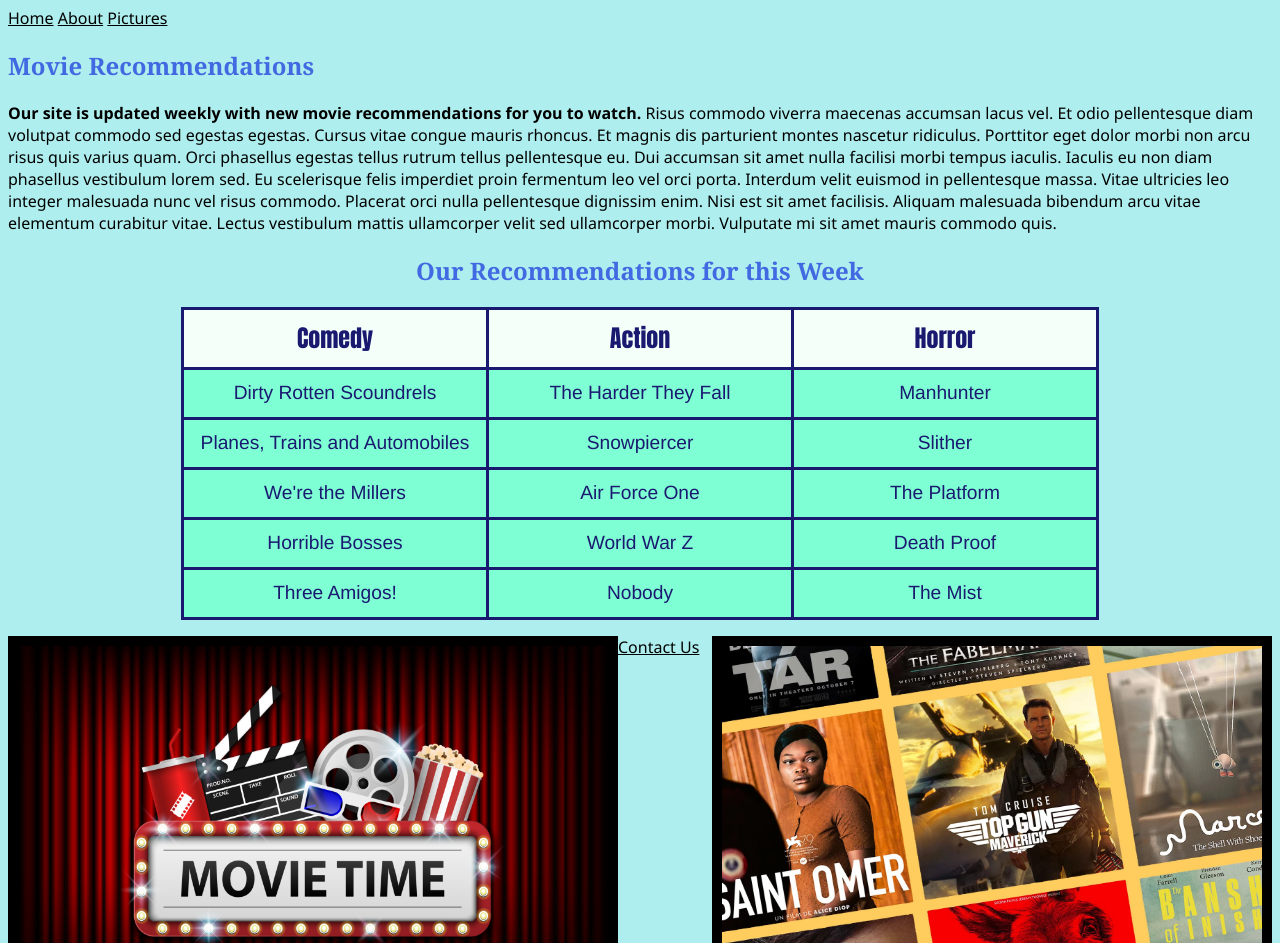
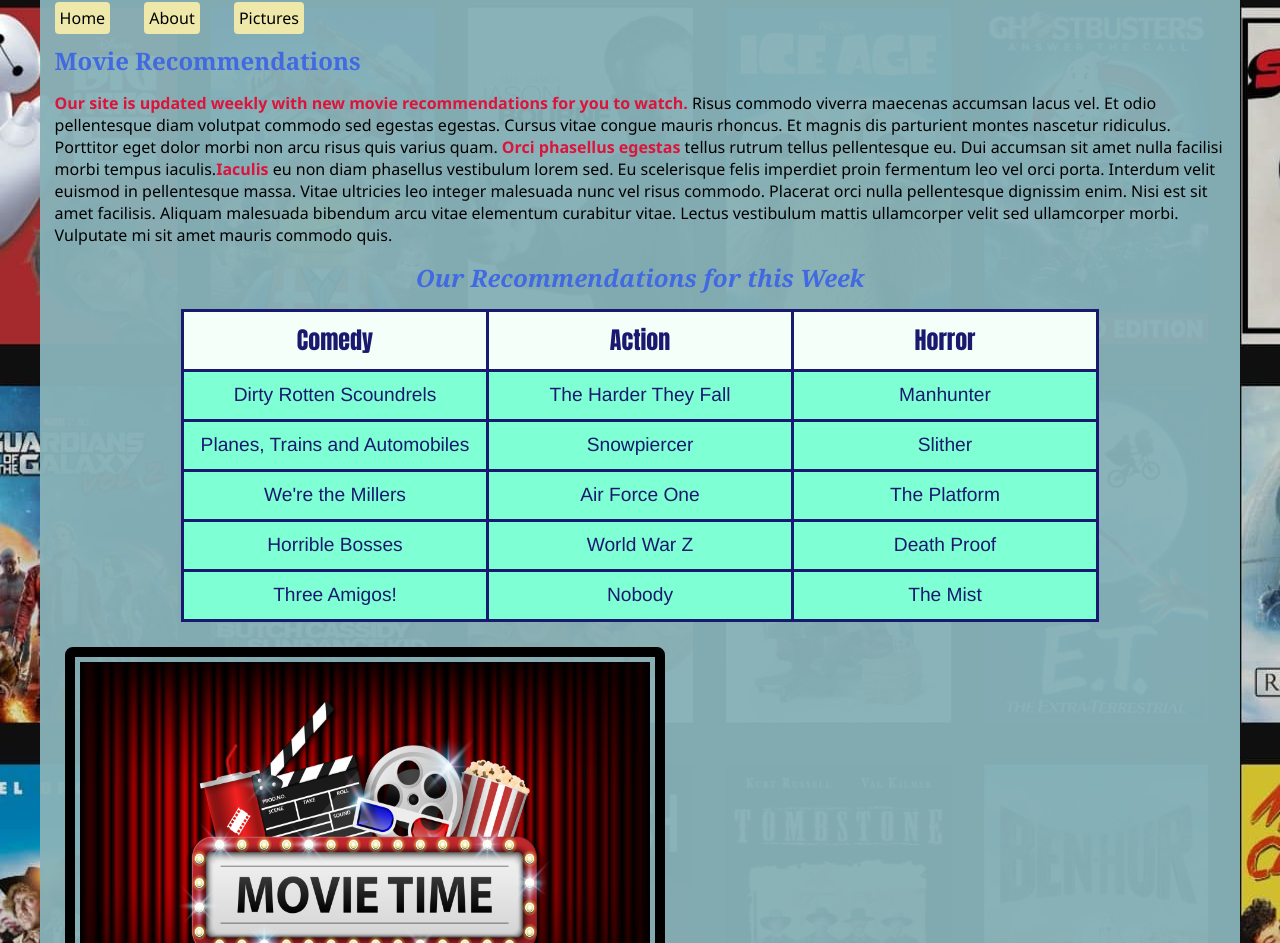
Before and after one commit to JZelinsky3/webapp242, a plain HTML site: page index.html in a window 1280 px wide. Shown: the part 75-1018 px from the top of the page. Drawn offline with Linux system fonts and the light colour scheme.

Commit message:
assignment 2

```diff
--- a/index.html
+++ b/index.html
@@ -7,21 +7,24 @@
 </head>
 
 <body>
+    <div id="content">
     <h1>The Movie Spot</h1>
 
-    <a href="index.html">Home</a>
-    <a href="about.html">About</a>
-    <a href="pictures.html">Pictures</a>
+    <nav id="main-nav">
+        <a href="index.html">Home</a>
+        <a href="about.html">About</a>
+        <a href="pictures.html">Pictures</a>
+    </nav>
 
     <h2>Movie Recommendations</h2>
 
     <p>
-        <strong>Our site is updated weekly with new movie recommendations for you to watch.</strong> Risus commodo viverra maecenas accumsan lacus vel. Et odio pellentesque diam volutpat commodo sed egestas egestas. Cursus vitae congue mauris rhoncus. Et magnis dis parturient montes nascetur ridiculus. Porttitor eget dolor morbi non arcu risus quis varius quam. Orci phasellus egestas tellus rutrum tellus pellentesque eu.
-        Dui accumsan sit amet nulla facilisi morbi tempus iaculis. Iaculis eu non diam phasellus vestibulum lorem sed. Eu scelerisque felis imperdiet proin fermentum leo vel orci porta. Interdum velit euismod in pellentesque massa. Vitae ultricies leo integer malesuada nunc vel risus commodo. Placerat orci nulla pellentesque dignissim enim. Nisi est sit amet facilisis.
+        <strong>Our site is updated weekly with new movie recommendations for you to watch.</strong> Risus commodo viverra maecenas accumsan lacus vel. Et odio pellentesque diam volutpat commodo sed egestas egestas. Cursus vitae congue mauris rhoncus. Et magnis dis parturient montes nascetur ridiculus. Porttitor eget dolor morbi non arcu risus quis varius quam. <strong>Orci phasellus egestas</strong> tellus rutrum tellus pellentesque eu.
+        Dui accumsan sit amet nulla facilisi morbi tempus iaculis.<strong>Iaculis</strong> eu non diam phasellus vestibulum lorem sed. Eu scelerisque felis imperdiet proin fermentum leo vel orci porta. Interdum velit euismod in pellentesque massa. Vitae ultricies leo integer malesuada nunc vel risus commodo. Placerat orci nulla pellentesque dignissim enim. Nisi est sit amet facilisis.
         Aliquam malesuada bibendum arcu vitae elementum curabitur vitae. Lectus vestibulum mattis ullamcorper velit sed ullamcorper morbi. Vulputate mi sit amet mauris commodo quis.
     </p>
 
-    <h2 style="text-align: center;">Our Recommendations for this Week</h2>
+    <h2 id="special" style="text-align: center;">Our Recommendations for this Week</h2>
     <table class="center">
         <tr>
             <th>Comedy</th>
@@ -56,12 +59,13 @@
     </table>
 
     <p>
-    <img style="float: left;" src="pictures/movie1.jpg" width="590" height="350">
-    <img style="float: right;" src="pictures/movie2.jpeg" width="540" height="350">
+    <img src="pictures/movie1.jpg" width="570" height="350">
+    <img src="pictures/movie2.jpeg" width="520" height="350">
     </p>
 
-    <a href="contact.html">Contact Us</a>
+    <nav id="main-nav"><a href="contact.html">Contact Us</a></nav>
 
+    </div>
 </body>
 
 </html>
--- a/styles.css
+++ b/styles.css
@@ -1,10 +1,16 @@
 body {
-    background-color:paleturquoise;
+    background: url(pictures/bgmovie.JPG);
 }
 
 /* Typography */
 body {
     font-family:'Segoe UI', Tahoma, Geneva, Verdana, sans-serif;
+}
+
+#content {
+    background:rgba(135, 178, 184, 0.956);
+    width: 95%;
+    margin: auto;
 }
 
 h1{
@@ -16,24 +22,44 @@ h1{
 h2{
     color:royalblue;
     font-family: Georgia, 'Times New Roman', Times, serif;
+    margin: 15px;
 }
 
 p {
     color:black;
+    margin: 15px;
 }
 
-a {
-    color:black;
+#special {
+    font-style: italic;
 }
 
-a:hover {
-    color:royalblue;
+strong {
+    color: crimson;
 }
 
 img {
     border: 10px solid black;
-    padding: 0px;
+    border-radius: 8px;
+    padding: 5px;
+    margin: 10px;
   }
+
+/* Navigation */
+
+#main-nav a {
+    text-decoration: none;
+    color:black;
+    background:palegoldenrod;
+    padding: 5px;
+    border-radius: 4px;
+    margin: 15px;
+}
+
+#main-nav a:hover {
+    color:royalblue;
+}
+
 
 /* Tables */
 table {
```
Also changed, not shown: about.html (+6 -4 lines), contact.html (+6 -4 lines), pictures.html (+6 -4 lines), pictures/bgmovie.JPG (added).
